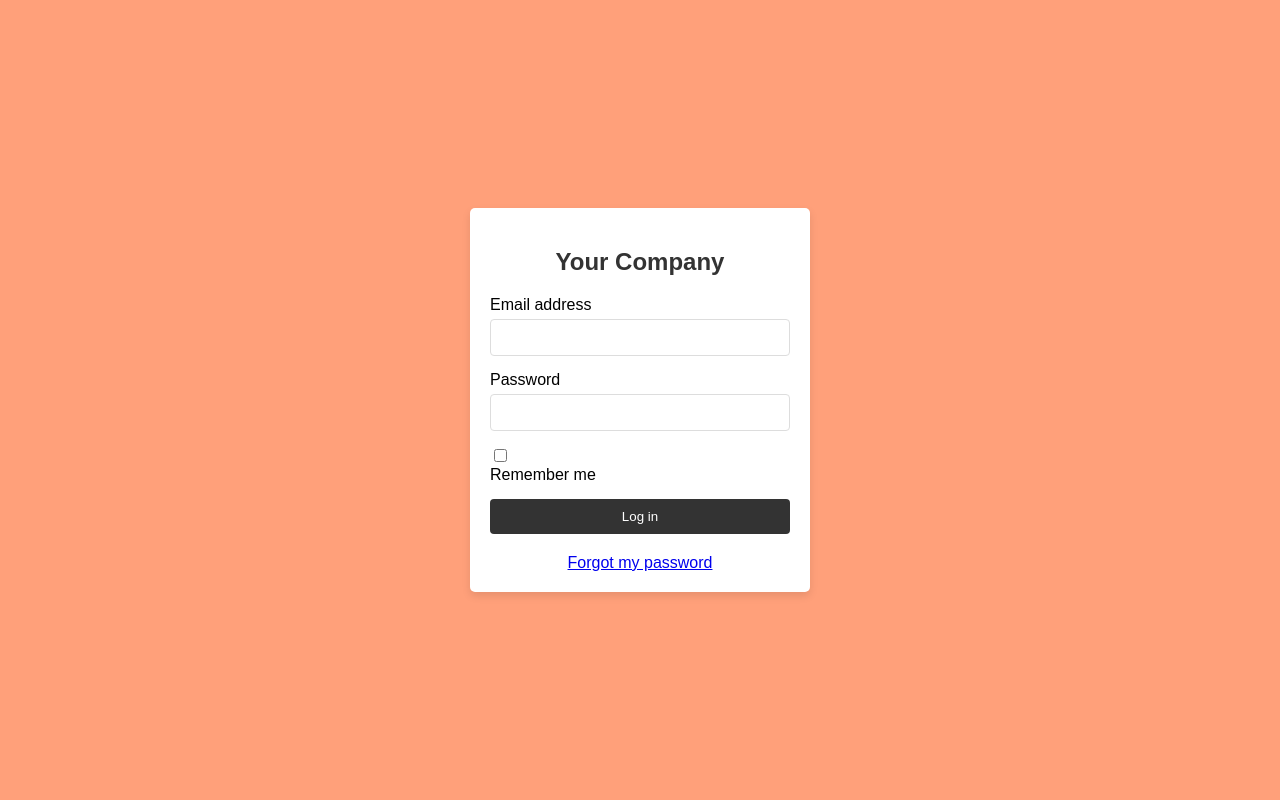
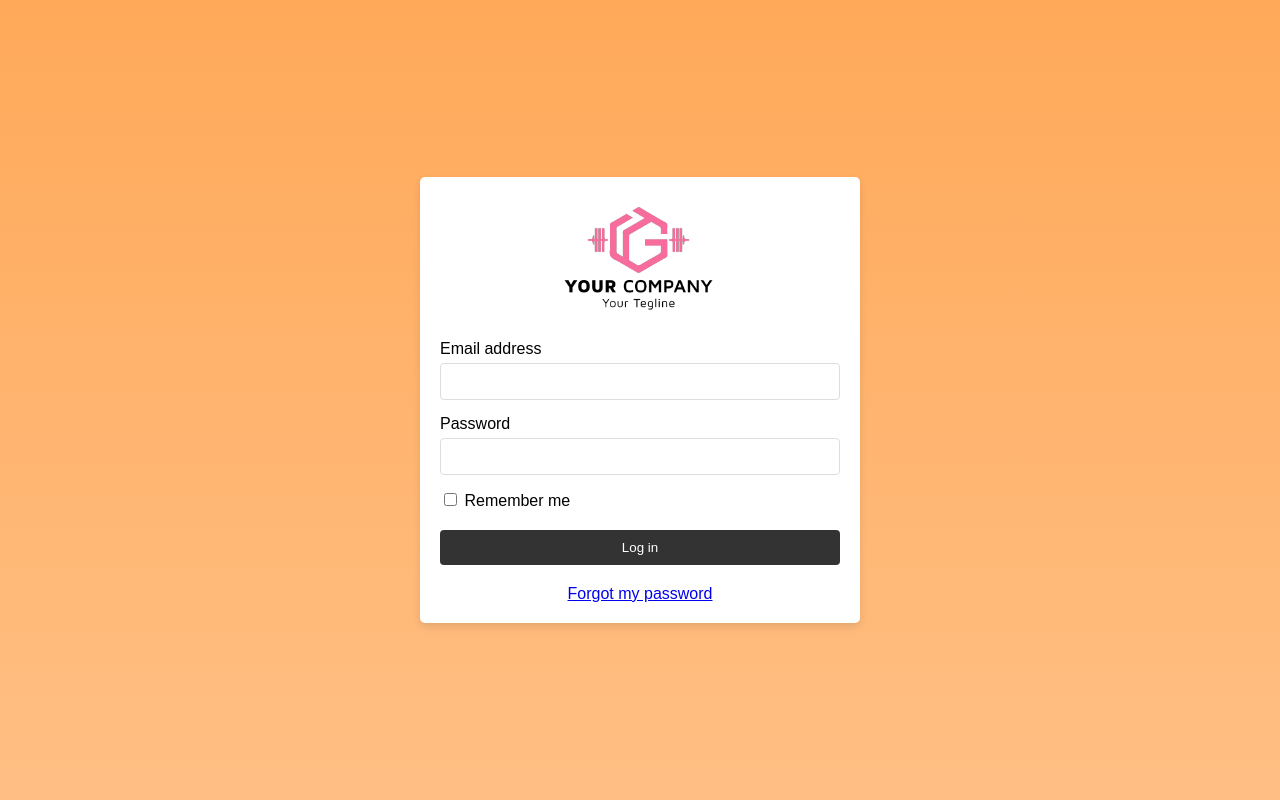
Before and after one commit to mshestalyuk/reservation_cinema, a PHP site: page /public/views/login.html in a window 1280 px wide. Run offline with PHP 8.4, Linux system fonts and the light colour scheme.

Commit message:
login page, last commit, adding img folder(prbl will be deleted, i will ask teacher)

```diff
--- a/public/css/login.css
+++ b/public/css/login.css
@@ -1,5 +1,5 @@
 body {
-        background-color: #FFA07A;
+    background: linear-gradient(180deg, #FFA959 0%, #FFBF84 100%);
     font-family: Arial, sans-serif;
     display: flex;
     justify-content: center;
@@ -7,12 +7,26 @@
     height: 100vh;
     margin: 0;
 }
+
+.logo-image-container {
+    overflow: hidden;
+    width: auto;
+    height: auto;
+    margin-bottom: 20px; /* Adds some space between the logo and the next element */
+}
+.logo-image-container img{
+    width: 40%;
+    height: 40%;
+    object-fit: cover;
+}
+
 .login-container {
     background-color: white;
     padding: 20px;
     border-radius: 5px;
     box-shadow: 0 4px 8px rgba(0, 0, 0, 0.1);
-        width: 300px;
+    width: 400px;
+
 }
 .login-container h2 {
     text-align: center;
@@ -22,7 +36,7 @@
     margin-bottom: 15px;
 }
 .form-group label {
-        display: block;
+    display: inline-block;
     margin-bottom: 5px;
 }
 .form-group input {
@@ -52,3 +66,9 @@
     text-align: center;
     margin-top: 20px;
 }
+.center {
+    display: block;
+    margin-left: auto;
+    margin-right: auto;
+    width: 50%;
+  }
--- a/public/views/login.html
+++ b/public/views/login.html
@@ -5,13 +5,21 @@
 <meta name="viewport" content="width=device-width, initial-scale=1.0">
 <title>Login Page</title>
 
+<link rel = "icon"
+ href="../img/logo.png"
+type = "image/x-icon">
+
 <link rel="stylesheet"
 href="../css/login.css">
 
 </head>
+
 <body>
-<div class="login-container">
-    <h2>Your Company</h2>
+
+ <div class="login-container">
+    <div class="logo-image-container">
+            <img src = "../img/logo.png" alt = "logo" class="center">
+    </div>
     <div class="form-group">
         <label for="email">Email address</label>
         <input type="email" id="email" required>
```
Also changed, not shown: img/logo.png (added). Lines whose indentation alone changed are shown as unchanged.
